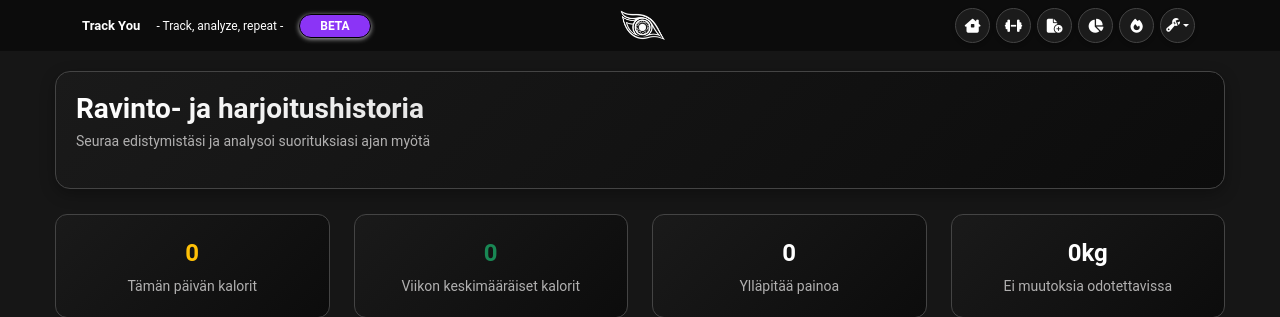
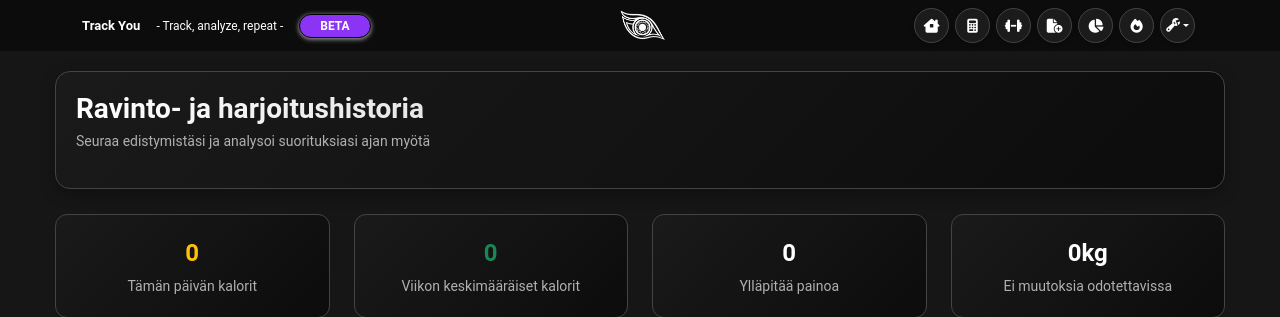
Before and after one commit to Yolojere/calorie, a Flask app: page /history in a window 1280 px wide. Shown: the top 317 px of the page. Run offline with Flask 3, Linux system fonts and the light colour scheme; the visitor is signed in with stand-in values (Sample User, id 1); data that the repository does not hold is empty; some libraries are stand-ins or nearby versions; some web fonts are replaced.

Commit message:
Update history.html

```diff
--- a/templates/history.html
+++ b/templates/history.html
@@ -1777,28 +1777,35 @@
                             <a class="dropdown-item"
                             href="/"
                             style="color: #e0e0e0; padding: 8px 15px;">
-                            <i class="fa-solid fa-house-chimney-window me-2"></i><span data-i18n="home">Home</span>
+                                <i class="fa-solid fa-house-chimney-window me-2"></i><span data-i18n="home">Koti</span>
+                            </a>
+                        </li>
+                         <li>
+                                        <a class="dropdown-item"
+                            href="/main"
+                            style="color: #e0e0e0; padding: 8px 15px;">
+                                <i class="fas fa-calculator me-2"></i><span data-i18n="ccalculator">Kalorilaskuri</span>
                             </a>
                         </li>
                             <li>
                             <a class="dropdown-item"
                             href="{{ url_for('workout') }}"
                             style="color: #e0e0e0; padding: 8px 15px;">
-                            <i class="fas fa-dumbbell me-2"></i><span data-i18n="workouts">Workouts</span>
+                                <i class="fas fa-dumbbell me-2"></i><span data-i18n="workouts">Harjoitukset</span>
                             </a>
                             </li>
                             <li>
                                         <a class="dropdown-item"
                             href="/history"
                             style="color: #e0e0e0; padding: 8px 15px;">
-                            <i class="fas fa-chart-pie me-2"></i><span data-i18n="history">History</span>
+                                <i class="fas fa-chart-pie me-2"></i><span data-i18n="history">Historia</span>
                             </a>
                         </li>
                             <li>
                             <a class="dropdown-item"
                             href="{{ url_for('activity') }}"
                             style="color: #e0e0e0; padding: 8px 15px;">
-                            <i class="fas fa-fire me-2"></i><span data-i18n="activity">Activity</span>
+                                <i class="fas fa-fire me-2"></i><span data-i18n="activity">Aktiivisuus</span>
                             </a>
                         </li>
                                  <li>
@@ -1812,16 +1819,17 @@
                             <a class="dropdown-item"
                             href="{{ url_for('profile') }}"
                             style="color: #e0e0e0; padding: 8px 15px; border-bottom: 1px solid #444;">
-                            <i class="fas fa-user-circle me-2"></i><span data-i18n="profile">Profile</span>
+                                <i class="fas fa-user-circle me-2"></i><span data-i18n="profile">Profiili</span>
                             </a>
                         </li>
                         <li>
                             <a class="dropdown-item"
                             href="{{ url_for('logout') }}"
                             style="color: #e0e0e0; padding: 8px 15px;">
-                            <i class="fas fa-sign-out-alt me-2"></i><span data-i18n="logout">Logout</span>
+                                <i class="fas fa-sign-out-alt me-2"></i><span data-i18n="logout">Kirjaudu Ulos</span>
                             </a>
                         </li>
+
                     </ul>
                 </div>
 
@@ -1833,12 +1841,17 @@
                             data-bs-toggle="tooltip" data-bs-placement="bottom" title="Home" data-i18n="tooltip_home" >
                                 <i class="fa-solid fa-house-chimney-window"></i>
                             </a>
-                    </li>
+                                                    <li class="nav-item">
+                            <a class="nav-link home-link nav-link-box" href="/main"
+                            data-bs-toggle="tooltip" data-bs-placement="bottom" title="Main" data-i18n="ccalculator" >
+                                <i class="fas fa-calculator"></i>
+                            </a>
                             <li class="nav-item">
         <a class="nav-link workout-link nav-link-box" href="{{ url_for('workout') }}"
         data-bs-toggle="tooltip" data-bs-placement="bottom" title="Workouts" data-i18n="tooltip_workouts">
             <i class="fa-solid fa-dumbbell"></i>
         </a>
+    </li>
                         </li>
                         <li class="nav-item">
                             <a class="nav-link add-link nav-link-box" href="/custom_food"
@@ -1879,14 +1892,14 @@
                                     <a class="dropdown-item"
                                     href="{{ url_for('profile') }}"
                                     style="color: #e0e0e0; padding: 8px 15px; border-bottom: 1px solid #444;">
-                                    <i class="fas fa-user-circle me-2"></i><span data-i18n="profile">Profile</span>
+                                        <i class="fas fa-user-circle me-2"></i><span data-i18n="profile">Profiili</span>
                                     </a>
                                 </li>
                                 <li>
                                     <a class="dropdown-item"
                                     href="{{ url_for('logout') }}"
                                     style="color: #e0e0e0; padding: 8px 15px;">
-                                    <i class="fas fa-sign-out-alt me-2"></i><span data-i18n="logout">Logout</span>
+                                        <i class="fas fa-sign-out-alt me-2"></i><span data-i18n="logout">Kirjaudu Ulos</span>
                                     </a>
                                 </li>
                             </ul>
```
Lines whose indentation alone changed are shown as unchanged.
